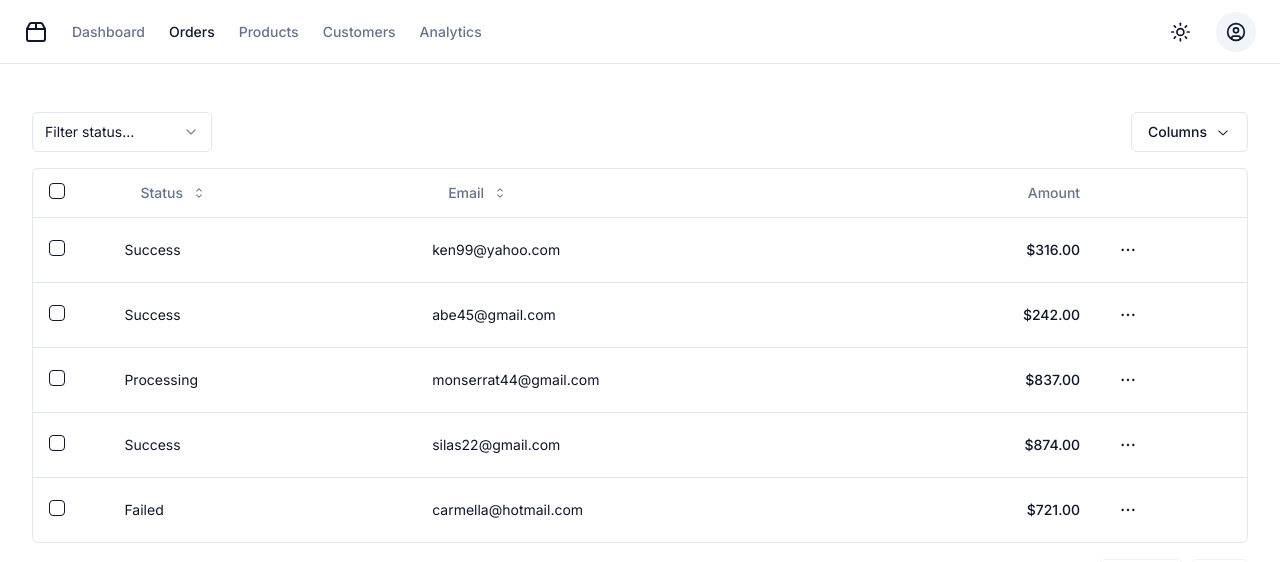
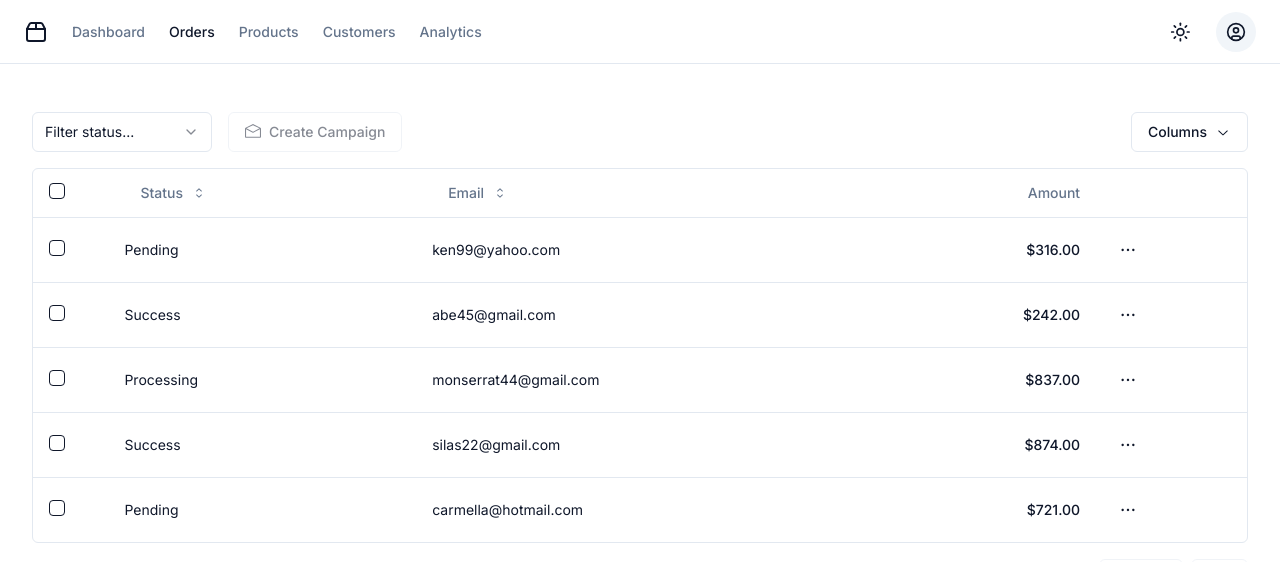
Before and after one commit to unpervertedkid/smart_duka, a Next.js app: page / in a window 1280 px wide. Both pictures are taken after a click on the link "Orders". Shown: the top 562 px of the page. Built offline with nearby package versions, Linux system fonts and the light colour scheme.

Commit message:
feat: Creating a campaing part 1

```diff
--- a/components/orders.tsx
+++ b/components/orders.tsx
@@ -4,6 +4,7 @@ import {
     CaretSortIcon,
     ChevronDownIcon,
     DotsHorizontalIcon,
+    EnvelopeOpenIcon,
 } from "@radix-ui/react-icons"
 import {
     ColumnDef,
@@ -45,11 +46,11 @@ import {
     TableHeader,
     TableRow,
 } from "@/components/ui/table"
-const data: Payment[] = [
+const data: Order[] = [
     {
         id: "m5gr84i9",
         amount: 316,
-        status: "success",
+        status: "pending",
         email: "ken99@yahoo.com",
     },
     {
@@ -73,19 +74,19 @@ const data: Payment[] = [
     {
         id: "bhqecj4p",
         amount: 721,
-        status: "failed",
+        status: "pending",
         email: "carmella@hotmail.com",
     },
 ]
 
-export type Payment = {
+export type Order = {
     id: string
     amount: number
     status: "pending" | "processing" | "success" | "failed"
     email: string
 }
 
-export const columns: ColumnDef<Payment>[] = [
+export const columns: ColumnDef<Order>[] = [
     {
         id: "select",
         header: ({ table }) => (
@@ -159,7 +160,7 @@ export const columns: ColumnDef<Payment>[] = [
         id: "actions",
         enableHiding: false,
         cell: ({ row }) => {
-            const payment = row.original
+            const Order = row.original
 
             return (
                 <DropdownMenu>
@@ -172,13 +173,23 @@ export const columns: ColumnDef<Payment>[] = [
                     <DropdownMenuContent align="end">
                         <DropdownMenuLabel>Actions</DropdownMenuLabel>
                         <DropdownMenuItem
-                            onClick={() => navigator.clipboard.writeText(payment.id)}
+                            onClick={() => navigator.clipboard.writeText(Order.id)}
                         >
-                            Copy payment ID
+                            Copy Order ID
                         </DropdownMenuItem>
-                        <DropdownMenuSeparator />
-                        <DropdownMenuItem>View customer</DropdownMenuItem>
-                        <DropdownMenuItem>View payment details</DropdownMenuItem>
+                        {Order.status === 'pending' && (
+                            <>
+                                <DropdownMenuSeparator />
+                                <DropdownMenuItem
+                                    onClick={() => {
+                                        /* TODO: Handle properly */
+                                        console.log("Create campaign");
+                                    }}
+                                >
+                                    Create Campaign
+                                </DropdownMenuItem>
+                            </>
+                        )}
                     </DropdownMenuContent>
                 </DropdownMenu>
             )
@@ -214,6 +225,16 @@ export function Orders() {
         },
     })
 
+    const selectedOrders = table.getFilteredSelectedRowModel().rows.map(row => row.original);
+    const allSelectedOrdersArePending = selectedOrders.length > 0 && selectedOrders.every(order => order.status === 'pending');
+
+    const handleCreateCampaignClick = () => {
+        selectedOrders.forEach(order => {
+            /* TODO: Handle properly */
+            console.log(`Creating campaign for order ${order.id} from ${order.email}...`);
+        });
+    }
+
     return (
         <div className="w-full">
             <div className="flex items-center py-4">
@@ -233,6 +254,11 @@ export function Orders() {
                         <SelectItem value="failed">Failed</SelectItem>
                     </SelectContent>
                 </Select>
+
+                <Button onClick={handleCreateCampaignClick} variant="outline" className="mr-4" disabled={!allSelectedOrdersArePending}>
+                    <EnvelopeOpenIcon className="mr-2 h-4 w-4" />
+                    Create Campaign
+                </Button>
 
                 <DropdownMenu>
                     <DropdownMenuTrigger asChild>
```
